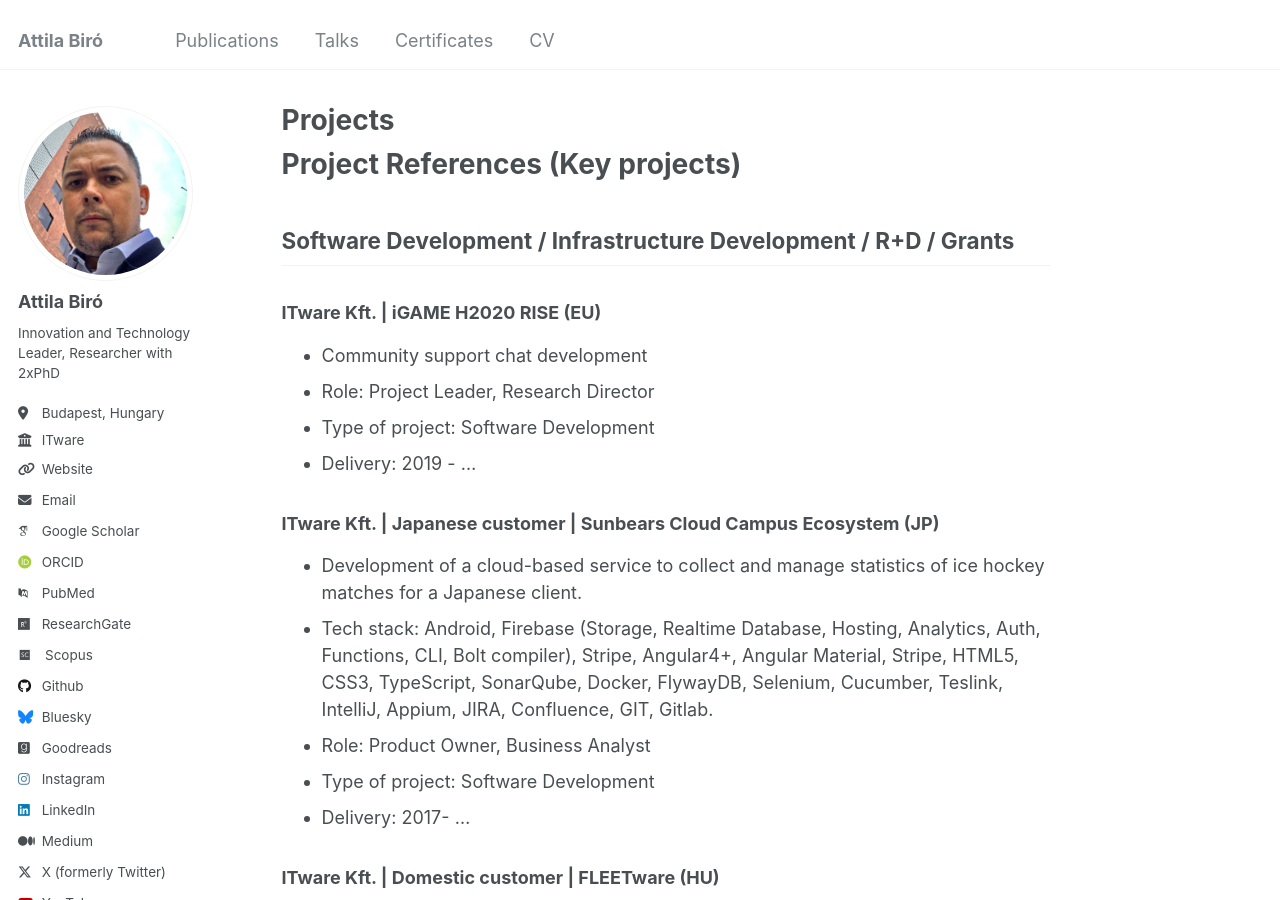
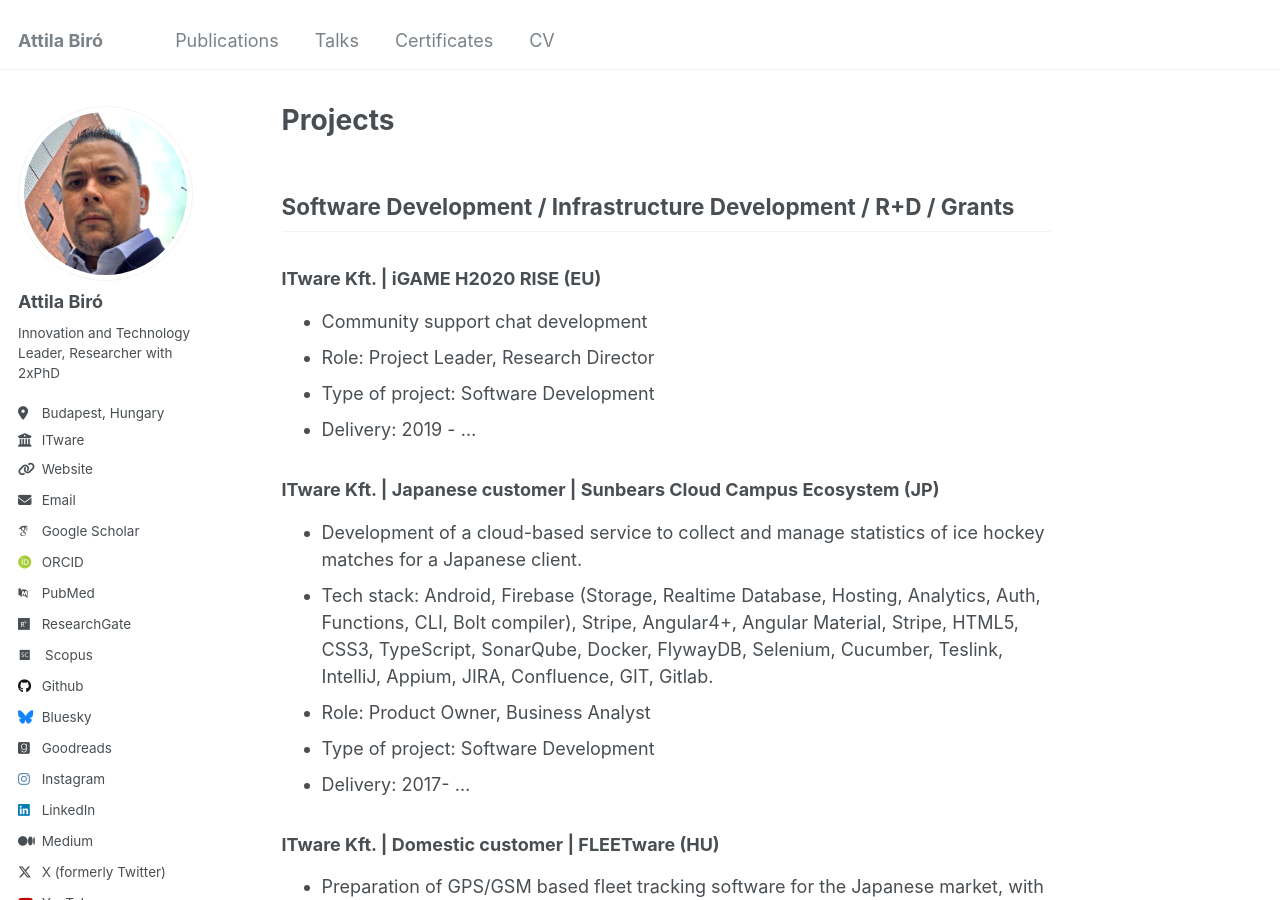
Before and after one commit to biroka/biroka.github.io, a Jekyll site: the page built from _pages/projects.md, in a window 1280 px wide and 900 px high. Built offline with Jekyll 4.4.1, drawn with Linux system fonts in a browser that asks for light colours; some web fonts are replaced.

Commit message:
Update projects.md

```diff
--- a/_pages/projects.md
+++ b/_pages/projects.md
@@ -7,7 +7,6 @@ redirect_from:
   - /projects.html
 ---
 
-# Project References (Key projects)
 ## Software Development / Infrastructure Development / R+D / Grants
 ### ITware Kft. | iGAME H2020 RISE (EU)
  * Community support chat development
@@ -113,7 +112,6 @@ Delivery: 2014
  * Project size: 2.990.000 EUR
 
 
-# Project References
 ## Software Development / R+D / Grants
 
 ### ITware (2012 - ...)
```
